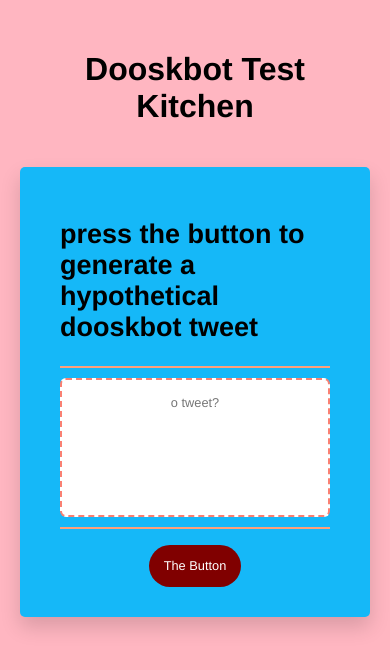
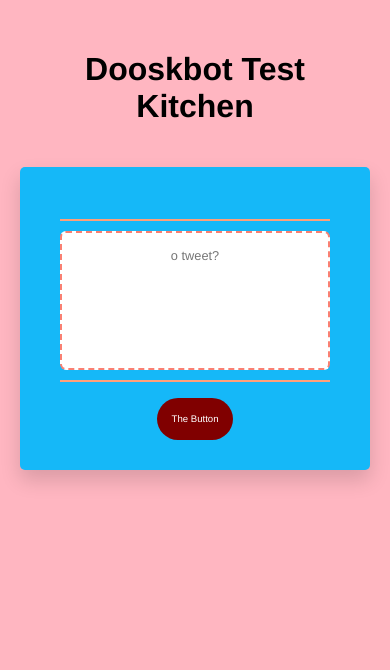
Before and after one commit to dooski/dooskbot, a website: page index.html in a window 390 px wide. Drawn offline with Linux system fonts and the light colour scheme.

Commit message:
changed header

```diff
--- a/beta/style.css
+++ b/beta/style.css
@@ -116,7 +116,7 @@ button[disabled] {
   padding-top: 15px;
   padding-left: 10px;
   padding-right: 10px;
-  padding-bottom: 90px;
+  padding-bottom: 50px;
   font-size: 1rem;
   font-family: bahnschrift, helvetica;
   text-align: center;
@@ -137,11 +137,12 @@ button[disabled] {
 
   #password {
     font-size: 0.8rem;
+    padding-bottom: 90px;
   }
 }
 
 @media (max-width: 500px) {
   .btn {
-    font-size: 0.8rem;
+    font-size: 0.6rem;
   }
 }
--- a/index.html
+++ b/index.html
@@ -16,7 +16,7 @@
     </header>
     <div class="card">
       <div class="card-header">
-        <h2>press the button to generate a hypothetical dooskbot tweet</h2>
+        <h2></h2>
       </div>
       <div class="card-body">
         <textarea readonly id="password" placeholder="o tweet?" aria-label="Generated Tweet"></textarea>
```
